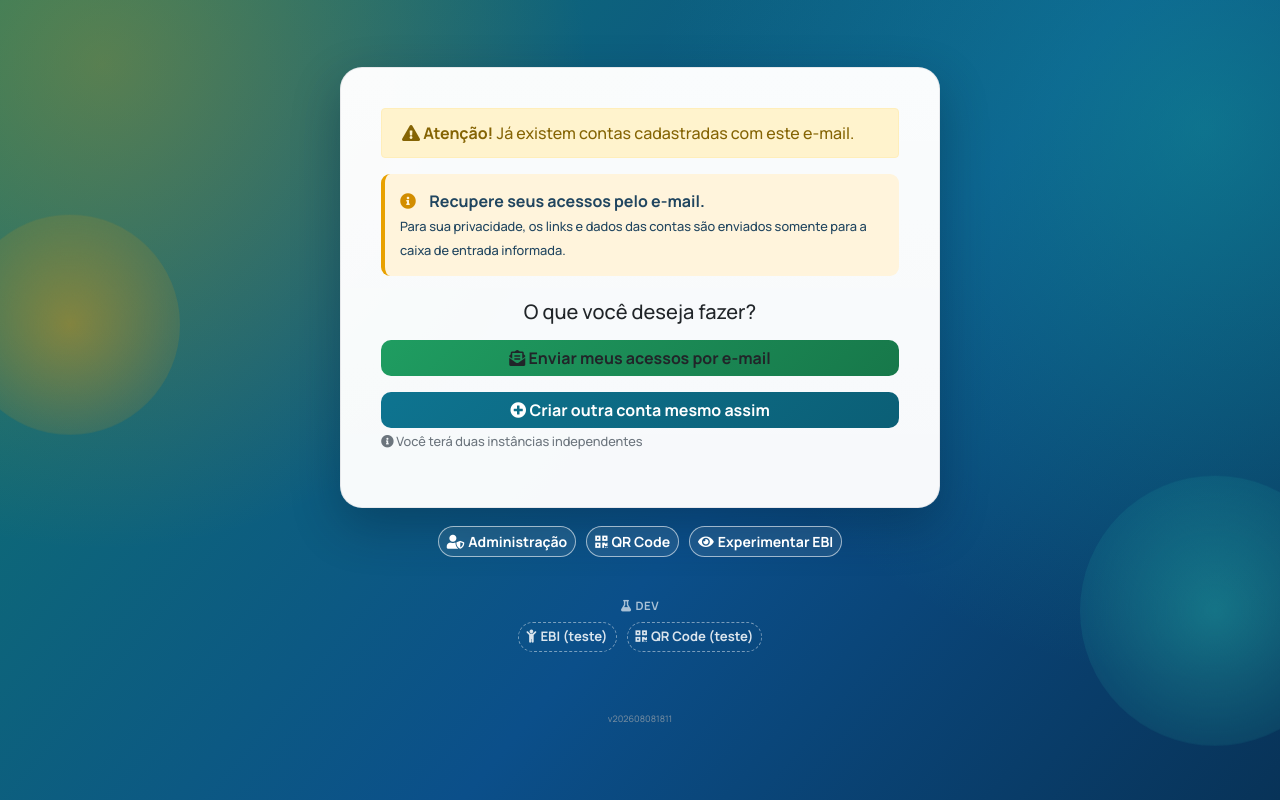
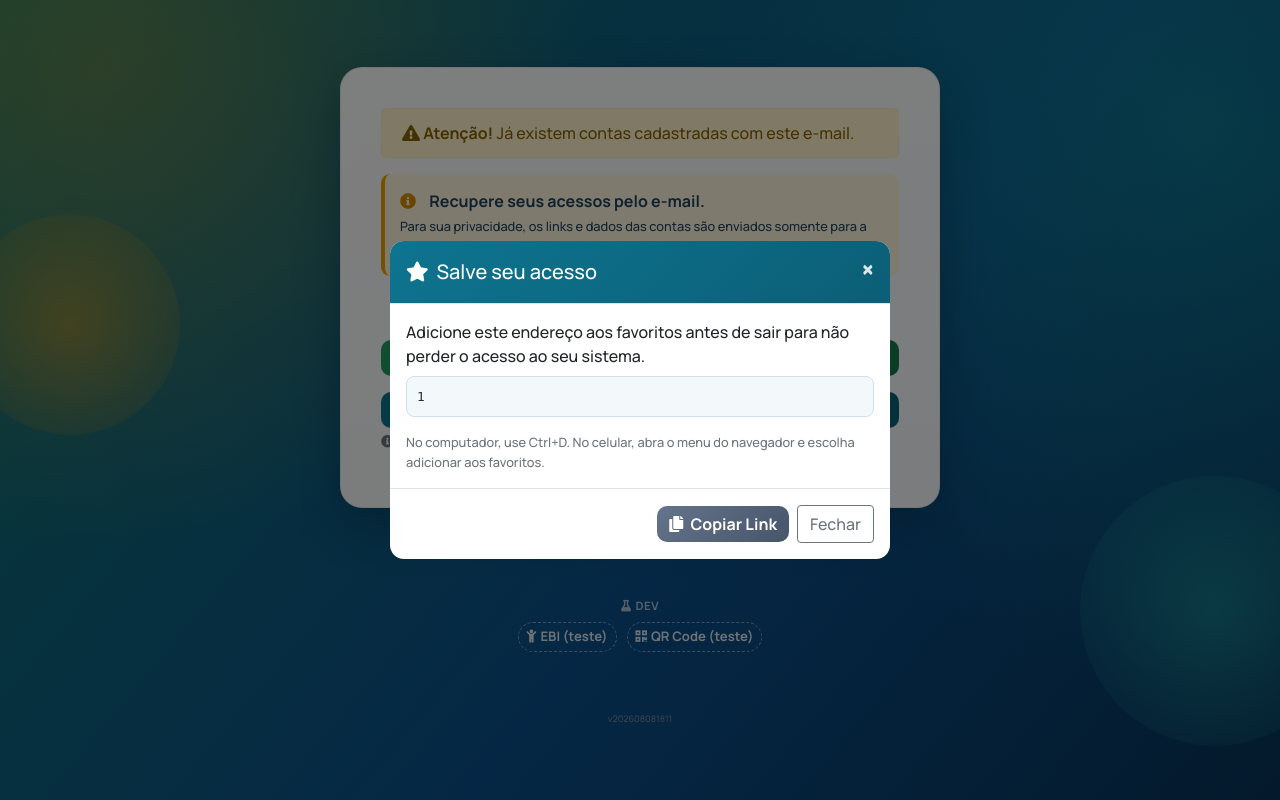
Before and after one commit to fabioam2/ebi_selfservice, a PHP site: page /write/selfservice/selfservice.php in a window 1280 px wide. Run offline with PHP 8.4, Linux system fonts and the light colour scheme; the visitor is signed in with stand-in values (Sample User, id 1); some libraries are stand-ins or nearby versions.

Commit message:
feat(selfservice): lembrar link de acesso

```diff
--- a/selfservice/selfservice.php
+++ b/selfservice/selfservice.php
@@ -166,9 +166,9 @@ if ($_SERVER["REQUEST_METHOD"] == "POST" && isset($_POST['criar_nova_instancia']
         $comum = $_SESSION['dados_cadastro']['comum'] ?? '';
         $senha = $_SESSION['dados_cadastro']['senha'] ?? '';
 
-        if (empty($nome) || empty($email) || empty($senha)) {
+        if (empty($nome) || empty($email) || strlen($senha) < 8) {
             $tipo_mensagem = 'danger';
-            $mensagem = 'Dados do cadastro não encontrados. Por favor, preencha o formulário novamente.';
+            $mensagem = 'Dados do cadastro inválidos ou incompletos. A senha deve ter pelo menos 8 caracteres.';
             unset($_SESSION['instancia_existente']);
             unset($_SESSION['user_id_existente']);
         } else {
@@ -256,8 +256,8 @@ if ($_SERVER["REQUEST_METHOD"] == "POST" && isset($_POST['cadastrar'])) {
         $erros[] = "Comum é obrigatório";
     }
 
-    if (empty($senha) || strlen($senha) < 6) {
-        $erros[] = "Senha deve ter no mínimo 6 caracteres";
+    if (empty($senha) || strlen($senha) < 8) {
+        $erros[] = "Senha deve ter no mínimo 8 caracteres";
     }
 
     if ($senha !== $confirmar_senha) {
@@ -609,6 +609,51 @@ if (!empty($_SESSION['contas_existentes'])) {
             box-shadow: 0 7px 16px rgba(31, 157, 97, 0.35);
         }
 
+        .acoes-sistema {
+            display: flex;
+            flex-wrap: wrap;
+            gap: 10px;
+            margin-top: 18px;
+        }
+
+        .acoes-sistema .btn-acessar,
+        .acoes-sistema .btn-copy {
+            align-items: center;
+            display: inline-flex;
+            flex: 1 1 210px;
+            justify-content: center;
+            margin: 0;
+            min-height: 48px;
+            padding: 12px 20px;
+        }
+
+        .modal-favorito .modal-content {
+            border: 0;
+            border-radius: 14px;
+            overflow: hidden;
+        }
+
+        .modal-favorito .modal-header {
+            background: linear-gradient(135deg, var(--brand), var(--brand-strong));
+            color: #fff;
+        }
+
+        .modal-favorito .close {
+            color: #fff;
+            opacity: 0.85;
+        }
+
+        .favorito-link {
+            background: #f3f8fb;
+            border: 1px solid #cfe0ea;
+            border-radius: 8px;
+            color: #173146;
+            font-family: monospace;
+            font-size: 0.8rem;
+            overflow-wrap: anywhere;
+            padding: 10px;
+        }
+
         .info-box {
             background: #eff9ff;
             border-left: 4px solid var(--brand);
@@ -855,13 +900,15 @@ if (!empty($_SESSION['contas_existentes'])) {
                     </a>
                 </div>
 
-                <button class="btn btn-acessar" onclick="window.open('<?php echo htmlspecialchars($link_sistema); ?>', '_blank')">
-                    <i class="fas fa-external-link-alt"></i> Acessar Sistema
-                </button>
+                <div class="acoes-sistema">
+                    <button type="button" class="btn btn-acessar" onclick="solicitarAcessoSistema()">
+                        <i class="fas fa-external-link-alt mr-2"></i> Acessar Sistema
+                    </button>
 
-                <button class="btn btn-copy mt-2" onclick="copiarLink()">
-                    <i class="fas fa-copy"></i> Copiar Link
-                </button>
+                    <button type="button" class="btn btn-copy" onclick="copiarLink()">
+                        <i class="fas fa-copy mr-2"></i> Copiar Link
+                    </button>
+                </div>
 
                 <hr class="my-4">
 
@@ -956,14 +1003,14 @@ if (!empty($_SESSION['contas_existentes'])) {
                 <div class="form-group password-toggle">
                     <label for="senha"><i class="fas fa-lock"></i> Senha</label>
                     <input type="password" class="form-control" id="senha" name="senha"
-                           placeholder="Mínimo 6 caracteres" required>
+                          placeholder="Mínimo 8 caracteres" minlength="8" required autocomplete="new-password">
                     <i class="fas fa-eye" onclick="togglePassword('senha')"></i>
                 </div>
 
                 <div class="form-group password-toggle">
                     <label for="confirmar_senha"><i class="fas fa-lock"></i> Confirmar Senha</label>
                     <input type="password" class="form-control" id="confirmar_senha" name="confirmar_senha"
-                           placeholder="Digite a senha novamente" required>
+                          placeholder="Digite a senha novamente" minlength="8" required autocomplete="new-password">
                     <i class="fas fa-eye" onclick="togglePassword('confirmar_senha')"></i>
                 </div>
 
@@ -983,6 +1030,29 @@ if (!empty($_SESSION['contas_existentes'])) {
             </form>
         <?php endif; ?>
     </div>
+
+    <?php if ($mostrar_sucesso): ?>
+    <div class="modal fade modal-favorito" id="modalSalvarFavorito" tabindex="-1" role="dialog" aria-labelledby="tituloSalvarFavorito" aria-hidden="true">
+        <div class="modal-dialog modal-dialog-centered" role="document">
+            <div class="modal-content">
+                <div class="modal-header">
+                    <h5 class="modal-title" id="tituloSalvarFavorito"><i class="fas fa-star mr-2"></i>Salve seu acesso</h5>
+                    <button type="button" class="close" data-dismiss="modal" aria-label="Fechar"><span aria-hidden="true">&times;</span></button>
+                </div>
+                <div class="modal-body">
+                    <p class="mb-2">Adicione este endereço aos favoritos antes de sair para não perder o acesso ao seu sistema.</p>
+                    <div class="favorito-link mb-3"><?php echo htmlspecialchars($link_sistema); ?></div>
+                    <p class="small text-muted mb-0" id="instrucaoFavorito">No computador, use Ctrl+D. No celular, abra o menu do navegador e escolha adicionar aos favoritos.</p>
+                </div>
+                <div class="modal-footer">
+                    <button type="button" class="btn btn-copy" onclick="copiarLink()"><i class="fas fa-copy mr-1"></i> Copiar Link</button>
+                    <button type="button" class="btn btn-acessar d-none" id="btnContinuarAcesso" onclick="acessarSistemaAposFavoritar()"><i class="fas fa-external-link-alt mr-1"></i> Continuar para o Sistema</button>
+                    <button type="button" class="btn btn-outline-secondary" data-dismiss="modal">Fechar</button>
+                </div>
+            </div>
+        </div>
+    </div>
+    <?php endif; ?>
 
     <div class="quick-links">
         <a href="admin.php" class="btn btn-sm quick-link-btn">
@@ -1040,6 +1110,24 @@ if (!empty($_SESSION['contas_existentes'])) {
             } else {
                 copiarLinkFallback(link);
             }
+        }
+
+        function solicitarAcessoSistema() {
+            const modal = $('#modalSalvarFavorito');
+            if (!modal.length) {
+                return;
+            }
+            $('#btnContinuarAcesso').removeClass('d-none');
+            modal.modal('show');
+        }
+
+        function acessarSistemaAposFavoritar() {
+            const linkElement = document.getElementById('linkSistema');
+            if (!linkElement) {
+                return;
+            }
+            window.open(linkElement.href, '_blank', 'noopener');
+            $('#modalSalvarFavorito').modal('hide');
         }
 
         function copiarLinkExistente() {
@@ -1105,6 +1193,16 @@ if (!empty($_SESSION['contas_existentes'])) {
             $('#email_recuperacao').val(email);
             $('#formRecuperarContaEmail').trigger('submit');
         });
+
+        <?php if ($mostrar_sucesso): ?>
+        $(function() {
+            const instruction = $('#instrucaoFavorito');
+            if (/Mac|iPhone|iPad/.test(navigator.platform)) {
+                instruction.text('No computador, use Command+D. No celular, abra o menu do navegador e escolha adicionar aos favoritos.');
+            }
+            $('#modalSalvarFavorito').modal('show');
+        });
+        <?php endif; ?>
     </script>
     <div class="text-center mt-4 mb-2" style="font-size:9px;color:#b0b0b0;opacity:0.6">v<?php echo defined('VERSAO_SISTEMA') ? VERSAO_SISTEMA : date('YmdHi'); ?></div>
 </body>
```
